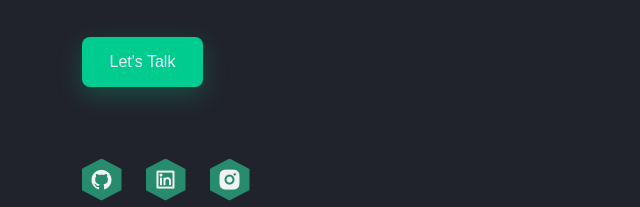
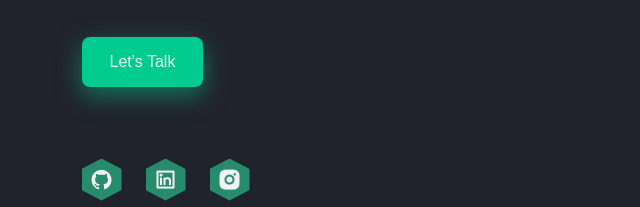
Before and after one commit to evil-sandeep/Sandeep-Protfolio, a plain HTML site: page index.html in a window 1280 px wide. In both pictures the pointer is over the link "Let's Talk". Shown: the part 427-634 px from the top of the page, 0-640 px from the left. Drawn offline with nearby package versions, Linux system fonts and the light colour scheme.

Commit message:
Update style.css
 Update Button Hover (increase.25)

```diff
--- a/css/style.css
+++ b/css/style.css
@@ -375,7 +375,7 @@ svg {
 }
 
 .button:hover {
-    box-shadow: 0 8px 24px hsla(var(--hue), 100%, 40%, .25);
+    box-shadow: 0 8px 24px hsla(var(--hue), 100%, 40%, .50);
 }
 
 /* About */
```
